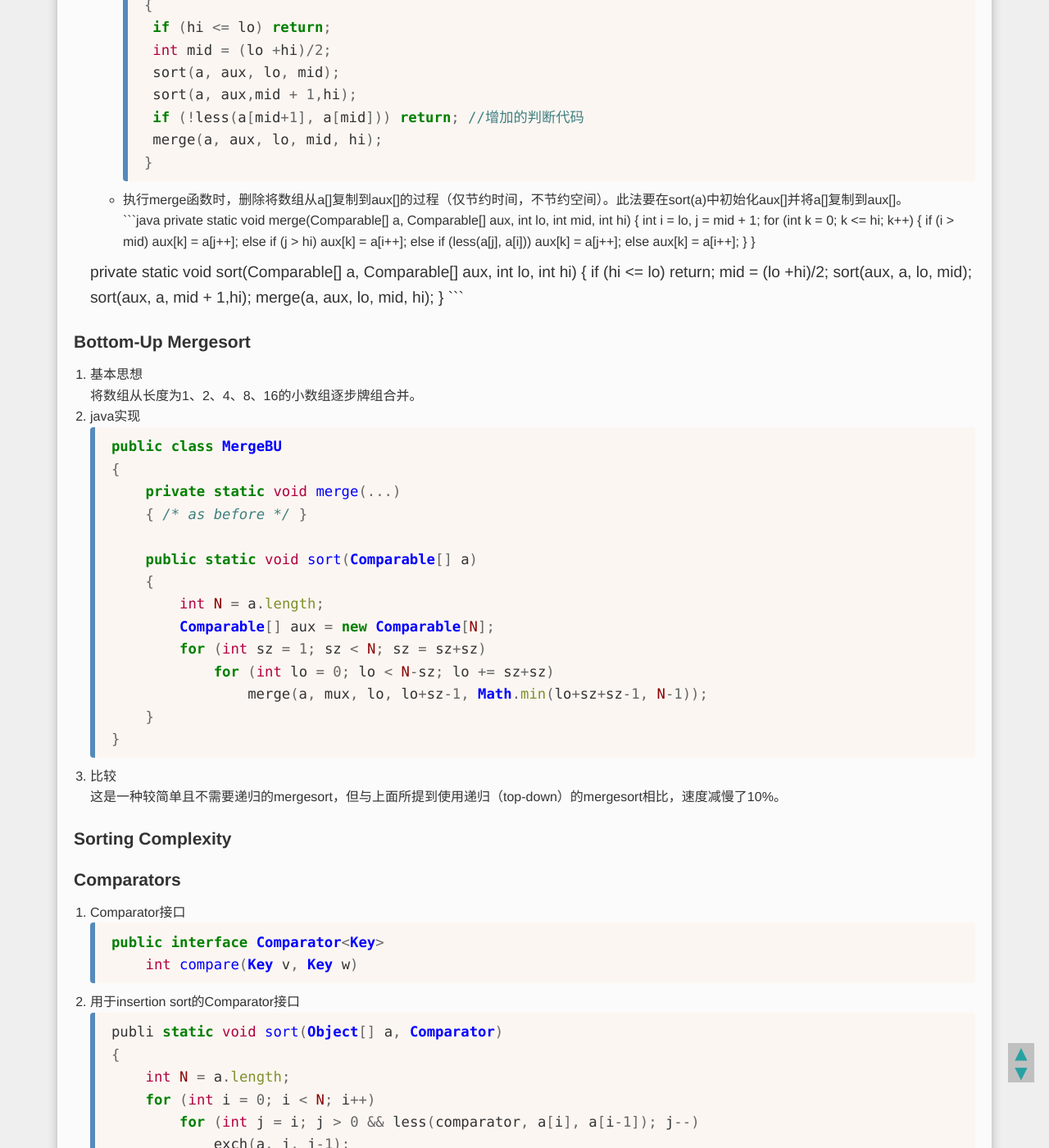
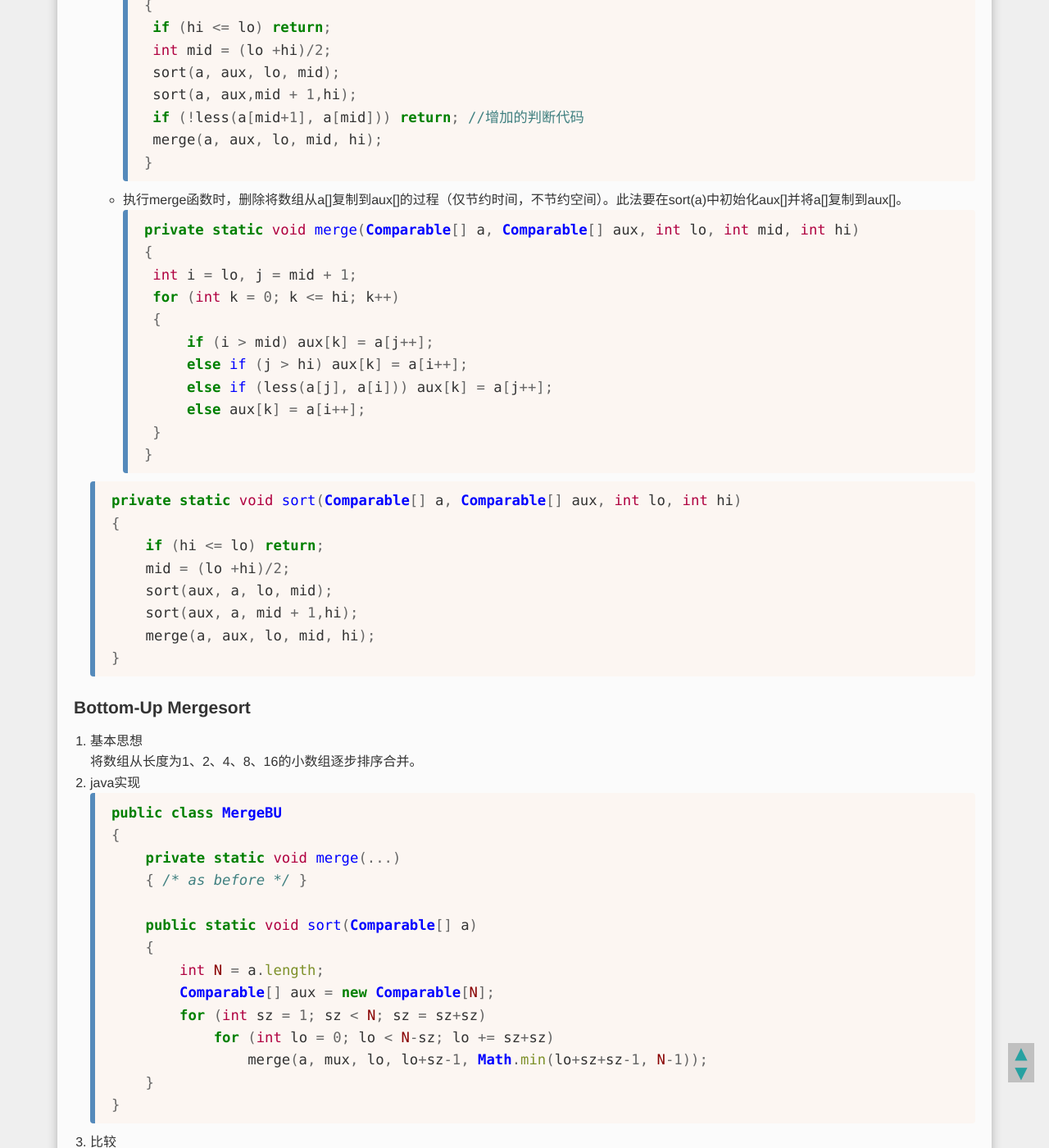
Before and after one commit to YurieSun/YurieSun.github.io, a Jekyll site: the page built from _posts/2019-04-17-learning-algorithm-mergesort.md, in a window 1280 px wide and 1400 px high, scrolled down 2840 px. Shown: the whole window at 82% size. Built offline with Jekyll 4.4.1, drawn with Linux system fonts in a browser that asks for light colours; formulas are drawn with MathJax 3; some of the changed text lies outside the part shown.

Commit message:
revise display problem of codes and piecewise function

````diff
--- a/_posts/2019-04-17-learning-algorithm-mergesort.md
+++ b/_posts/2019-04-17-learning-algorithm-mergesort.md
@@ -74,11 +74,11 @@ tag: [algorithm]
     * 对于有$N$个元素的数组，mergesort最多有$N\lg N$次比较和$6N\lg N$次数组访问。
     * 比较次数$C(N)$和数组访问次数$A(N)$分别满足：
     $\begin{cases}
-    C(N)\le C([\frac{N}{2}])+C([\frac{N}{2}])+N, & N>1\\
+    C(N)\le C([\frac{N}{2}])+C([\frac{N}{2}])+N, & N>1 \\
     C(N)=0, & N=1
     \end{cases}$
     $\begin{cases}
-    A(N)\le A([\frac{N}{2}])+A([\frac{N}{2}])+6N, &N>1\\
+    A(N)\le A([\frac{N}{2}])+A([\frac{N}{2}])+6N, &N>1 \\
     A(N)=0, & N=1
     \end{cases}$
 7. 内存分析
@@ -126,7 +126,9 @@ tag: [algorithm]
             else aux[k] = a[i++];
         }
     }
+    ```
 
+    ```java
     private static void sort(Comparable[] a, Comparable[] aux, int lo, int hi)
     {
         if (hi <= lo) return;
@@ -139,7 +141,7 @@ tag: [algorithm]
 
 ### Bottom-Up Mergesort
 1. 基本思想
-    将数组从长度为1、2、4、8、16的小数组逐步牌组合并。
+    将数组从长度为1、2、4、8、16的小数组逐步排序合并。
 2. java实现
     ```java
     public class MergeBU
@@ -254,7 +256,7 @@ tag: [algorithm]
 
 ### Stability
 1. 定义
-    一个具有稳定性的排序算法是指当排序指标相同时，将保留其相对位置。（即在第二次排序后，若键值相同，则会保持第一次排序的位置）
+    一个具有稳定性的排序算法是指当排序指标相同时，将保留其相对位置。（即在第二次排序后，若键值相同，则会保持第一次排序的位置。）
 2. 各排序算法的稳定性
     * insertion sort
     稳定，因为具有相同值的项不会越过去。
````
